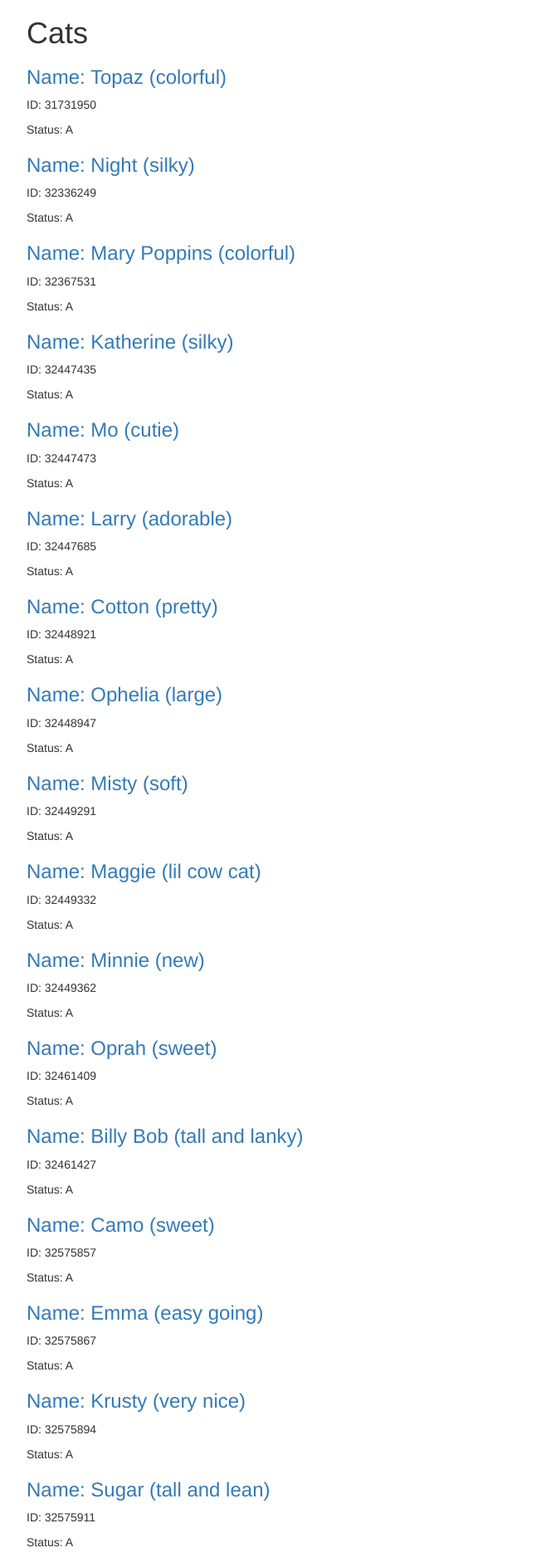
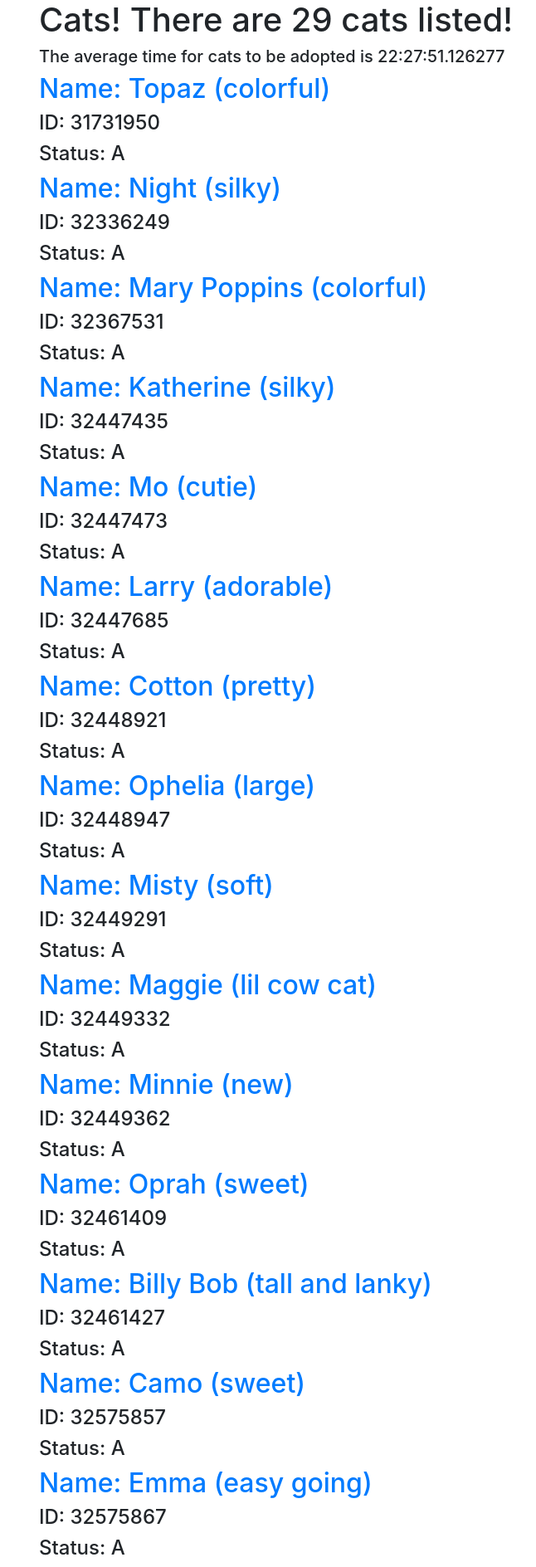
Before and after one commit to themina1/petfinder, a Django app: page /cats/ in a window 1280 px wide. Shown: the top 1888 px of the page at 83% size, without its empty margins (38-684 px from the left). Run offline with Django 3.2, Linux system fonts and the light colour scheme; data comes from the database, SQL or seed files in the repository; both versions use the stored data as it was after the commit; some libraries are stand-ins or nearby versions.

Commit message:
Added a few more changes to cats.html and respective view

```diff
--- a/petfind/templates/petfind/base.html
+++ b/petfind/templates/petfind/base.html
@@ -5,16 +5,8 @@
 <head lang="en">
     <meta charset="UTF-8">
     <title>RockBridge SPCA Petfinder!</title>
-
-	<!-- Latest compiled and minified CSS -->
-	<link rel="stylesheet" href="https://maxcdn.bootstrapcdn.com/bootstrap/3.3.5/css/bootstrap.min.css">
-
-	<!-- Optional theme -->
-	<link rel="stylesheet" href="https://maxcdn.bootstrapcdn.com/bootstrap/3.3.5/css/bootstrap-theme.min.css">
-
-	<!-- Latest compiled and minified JavaScript -->
-	<script src="https://maxcdn.bootstrapcdn.com/bootstrap/3.3.5/js/bootstrap.min.js"></script>
-
+    <link href="{% static 'bootstrap/css/bootstrap.min.css' %}"
+      rel="stylesheet" media="screen">
 </head>
 <body>
     <div class="content container">
@@ -25,6 +17,7 @@
             </div>
         </div>
     </div>
+    <script src="{% static 'bootstrap/js/bootstrap.min.js' %}"></script>
 </body>
 
 </html>
--- a/petfind/templates/petfind/cats.html
+++ b/petfind/templates/petfind/cats.html
@@ -1,12 +1,13 @@
 {% extends "petfind/base.html" %}
 
 {% block content %}
-<h1>Cats</h1>
+<h1>Cats! There are {{ catCount }} cats listed!</h1>
+<h5>The average time for cats to be adopted is {{ avg }}</h5>
 {% for cat in catlist %}
 	<div>
-		<h3><a href="{% url 'petfind.views.cats_detail' pk=cat.petId %}">Name: {{ cat.petName }}</a></h3>
-		<p> ID: {{ cat.petId }}</p>
-		<p> Status: {{ cat.petStatus }}</p>
+		<h2><a href="{% url 'petfind.views.cats_detail' pk=cat.petId %}">Name: {{ cat.petName }}</a></h2>
+		<h4> ID: {{ cat.petId }}</h4>
+		<h4> Status: {{ cat.petStatus }}</h4>
 	</div>
 {% endfor %}
 {% endblock content %}
--- a/petfind/templates/petfind/dogs_detail.html
+++ b/petfind/templates/petfind/dogs_detail.html
@@ -3,11 +3,12 @@
 {% block content %}
 	<div class="detail">
 		<h1> Name: {{ dog.petName }}</h1>
-		<h2> ID: {{ dog.petId }}</h2>
+		<h3> ID: {{ dog.petId }}</h3>
 	</div>
 	<div>
 		<h2>Dog Details</h2>
-		<p>In the Shelter since: {{ dog.firstSeen }}</p>
+		<!-- How to find how long a pet has been in the petfinder DB -->
+		<p>Time in the Shelter: {{ dog.firstSeen|timesince:dog.lastSeen }}</p>
 		<p>Breed: {{ dog.petBreed }}</p>
 		<p>Description: {{ dog.petDescription }}</p>
 		<p>Status: {{ dog.petStatus }}</p>
--- a/petfind/templates/petfind/unique_detail.html
+++ b/petfind/templates/petfind/unique_detail.html
@@ -3,11 +3,12 @@
 {% block content %}
 	<div class="detail">
 		<h1> Name: {{ unique.petName }}</h1>
-		<h2> ID: {{ unique.petId }}</h2>
+		<h3> ID: {{ unique.petId }}</h3>
 	</div>
 	<div>
 		<h2>Unique Details</h2>
-		<p>In the Shelter since: {{ unique.firstSeen }}</p>
+		<!-- How to find how long a pet has been in the petfinder DB -->
+		<p>Time in the Shelter: {{ unique.firstSeen|timesince:unique.lastSeen }}</p>
 		<p>Breed: {{ unique.petBreed }}</p>
 		<p>Description: {{ unique.petDescription }}</p>
 		<p>Status: {{ unique.petStatus }}</p>
--- a/petfind/urls.py
+++ b/petfind/urls.py
@@ -1,4 +1,6 @@
 from django.conf.urls import url
+from django.contrib.staticfiles.urls import staticfiles_urlpatterns
+
 from . import views
 
 urlpatterns = [
@@ -10,3 +12,5 @@ urlpatterns = [
     url(r'^unique/$', views.unique),
     url(r'^unique/(?P<pk>[0-9]+)/$', views.unique_detail),
 ]
+
+urlpatterns += staticfiles_urlpatterns()
--- a/petfind/views.py
+++ b/petfind/views.py
@@ -1,5 +1,6 @@
 from django.shortcuts import render, get_object_or_404
 from django.utils import timezone
+from datetime import timedelta
 from .models import Cat
 from .models import Dog
 from .models import UniqueAnimal
@@ -10,7 +11,14 @@ def animal_list(request):
 
 def cats(request):
     catlist = Cat.objects.filter(firstSeen__lte=timezone.now()).order_by('firstSeen')
-    return render(request, 'petfind/cats.html', {'catlist': catlist})
+    catCount = catlist.count()
+    sum = timedelta(days=0)
+    for cat in catlist:
+        timediff = cat.lastSeen - cat.firstSeen
+        sum += timediff
+    avg = sum/catCount
+    print(avg)
+    return render(request, 'petfind/cats.html', {'catlist': catlist, 'catCount': catCount, 'avg': avg})
 
 def cats_detail(request, pk):
     cat = get_object_or_404(Cat, pk=pk)
--- a/petsite/settings.py
+++ b/petsite/settings.py
@@ -102,11 +102,10 @@ USE_TZ = True
 
 STATIC_URL = '/static/'
 STATIC_ROOT = os.path.join(BASE_DIR, 'static')
-'''
+
 STATICFILES_DIRS = (
     os.path.join(
         os.path.dirname(__file__),
-        'static',
+        '../../static',
     ),
 )
-'''
```
Also changed, not shown: petfind/templates/petfind/cats_detail.html (+5 -2 lines), db.sqlite3, 3 other files.
